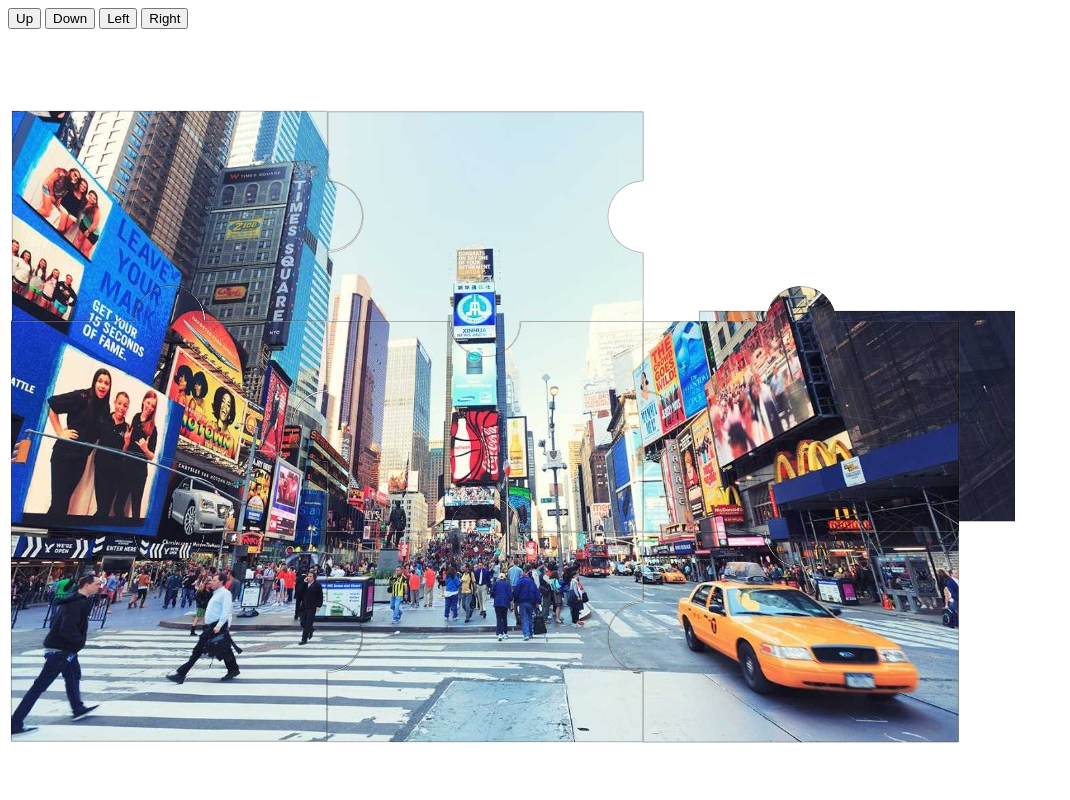
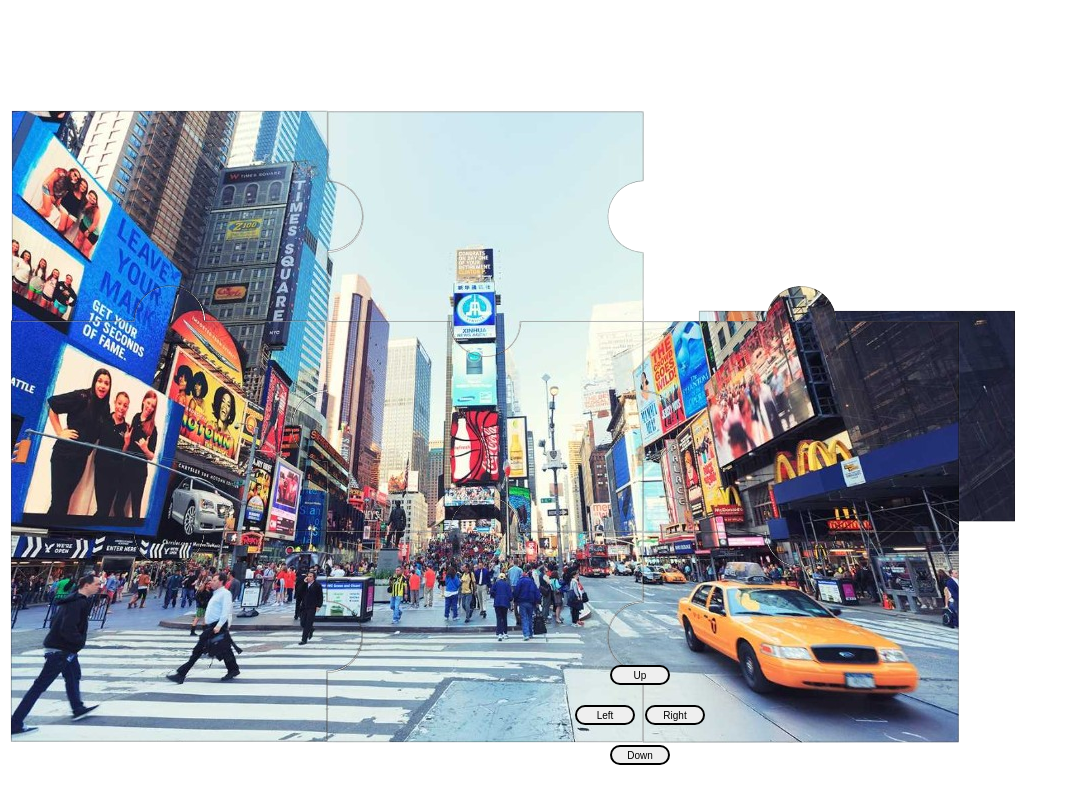
Before and after one commit to OmarAlshafei/jQueryPuzzleGames, a website: page firstPuzzle.html in a window 1280 px wide. Shown: the whole page, without its empty margins (0-1070 px from the left). Drawn offline with nearby package versions, Linux system fonts and the light colour scheme.

Commit message:
added confirmation for completing the puzzle

```diff
--- a/firstPuzzle.html
+++ b/firstPuzzle.html
@@ -12,20 +12,61 @@
     }
 
     /* Style for the buttons */
+    #controls {
+        position: fixed;
+        bottom: 20px;
+        left: 50%;
+        transform: translateX(-50%);
+        display: flex;
+        flex-direction: column;
+        align-items: center;
+    }
+
+    .arrow-buttons {
+        display: flex;
+        margin-bottom: 10px;
+    }
+
     button {
-        position: relative;
-        z-index: 1; /* Ensure buttons are above puzzle pieces */
+        width:60px;
+        height:20px;
+        font-size: 20px;
+        border: 2px solid black;
+        color: black;
+        border-radius: 10px;
+        cursor: pointer;
+        margin: 5px;
+        outline: none;
+        font-size: 10px;
     }
+
+    button:hover {
+        background-color: #999;
+    }
+
+    button:active {
+        background-color: #555;
+    }
+
 </style>
 </head>
 <body>
     <div id="puzzle-container" style="position: relative;">
         <!-- Puzzle pieces will be added here -->
     </div>
-    <button id="up">Up</button>
-    <button id="down">Down</button>
-    <button id="left">Left</button>
-    <button id="right">Right</button>
+    <div id="controls">
+        <div class="arrow-buttons">
+            <button id="up">Up</button>
+        </div>
+        <div class="arrow-buttons">
+            <button id="left">Left</button>
+            <button id="right">Right</button>
+        </div>
+        <div class="arrow-buttons">
+            <button id="down">Down</button>
+        </div>
+    </div>
+
 
     <script src="https://code.jquery.com/jquery-3.6.0.min.js"></script>
     <script>
@@ -76,9 +117,14 @@
             // Variables to track the movement interval
             let interval;
 
+            // Flag to check if puzzle is solved
+            let puzzleSolved = false;
+
             // Function to start moving the piece continuously
             function startMovingPiece(piece, direction) {
-                interval = setInterval(() => movePiece(piece, direction), 10); // Faster movement
+                if (!puzzleSolved) {
+                    interval = setInterval(() => movePiece(piece, direction), 10); // Faster movement
+                }
             }
 
             // Function to stop moving the piece
@@ -108,8 +154,32 @@
                 }
                 piece.promise().done(function () {
                     piece.css('z-index', 1);
+                    checkPuzzleComplete();
                 });
             }
+
+            function checkPuzzleComplete() {
+                let puzzleComplete = true;
+                const threshold = 2; // Adjust this threshold as needed
+
+                pieces.forEach((piece, index) => {
+                    const currentLeft = parseInt(piece.css('left'));
+                    const currentTop = parseInt(piece.css('top'));
+                    const correctPosition = positions[index];
+                    if (Math.abs(currentLeft - correctPosition.left) > threshold || Math.abs(currentTop - correctPosition.top) > threshold) {
+                        puzzleComplete = false;
+                    }
+                });
+
+                if (puzzleComplete) {
+                    // Stop moving the piece
+                    clearInterval(interval);
+                    alert('Congratulations! You solved the puzzle.');
+                    // Redirect to the same page to reset the puzzle
+                    window.location.reload();
+                }
+            }
+
         });
     </script>
 </body>
```
